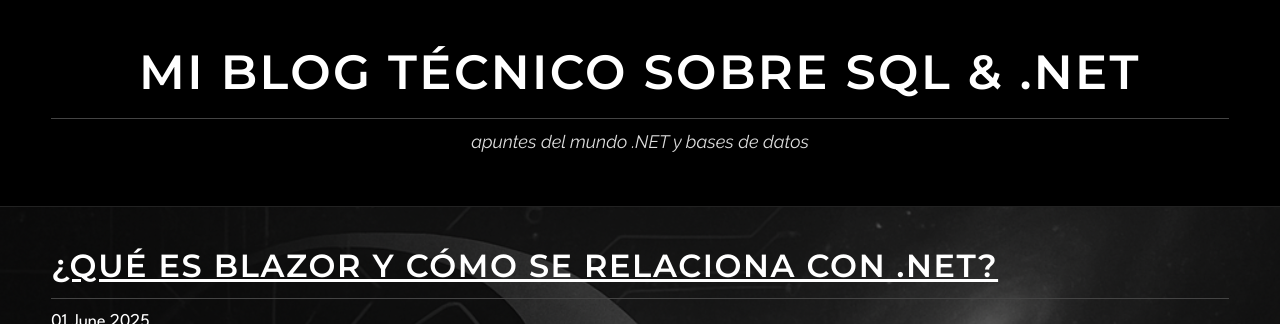
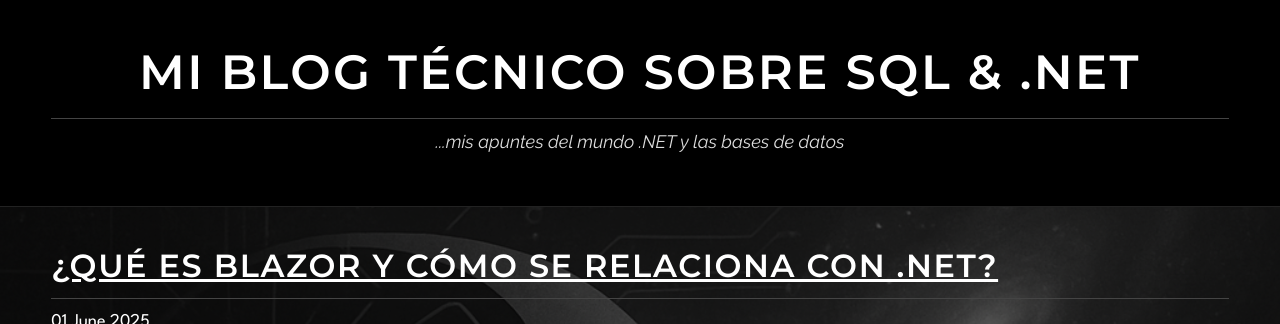
Before and after one commit to dotnetdba/dotnetdba.github.io, a Jekyll site: the page built from index.md, in a window 1280 px wide. Shown: the top 324 px of the page. Built offline with Jekyll 4.4.1, drawn with Linux system fonts in a browser that asks for light colours.

Commit message:
Update home.html

```diff
--- a/_layouts/home.html
+++ b/_layouts/home.html
@@ -14,7 +14,7 @@
 
   <header>
     <h1>Mi Blog Técnico sobre SQL & .NET</h1>
-    <p style="margin-top: 0.5rem; font-style: italic;">apuntes del mundo .NET y bases de datos</p>
+    <p style="margin-top: 0.5rem; font-style: italic;">...mis apuntes del mundo .NET y las bases de datos</p>
   </header>
 
   <main class="post-list">
```
